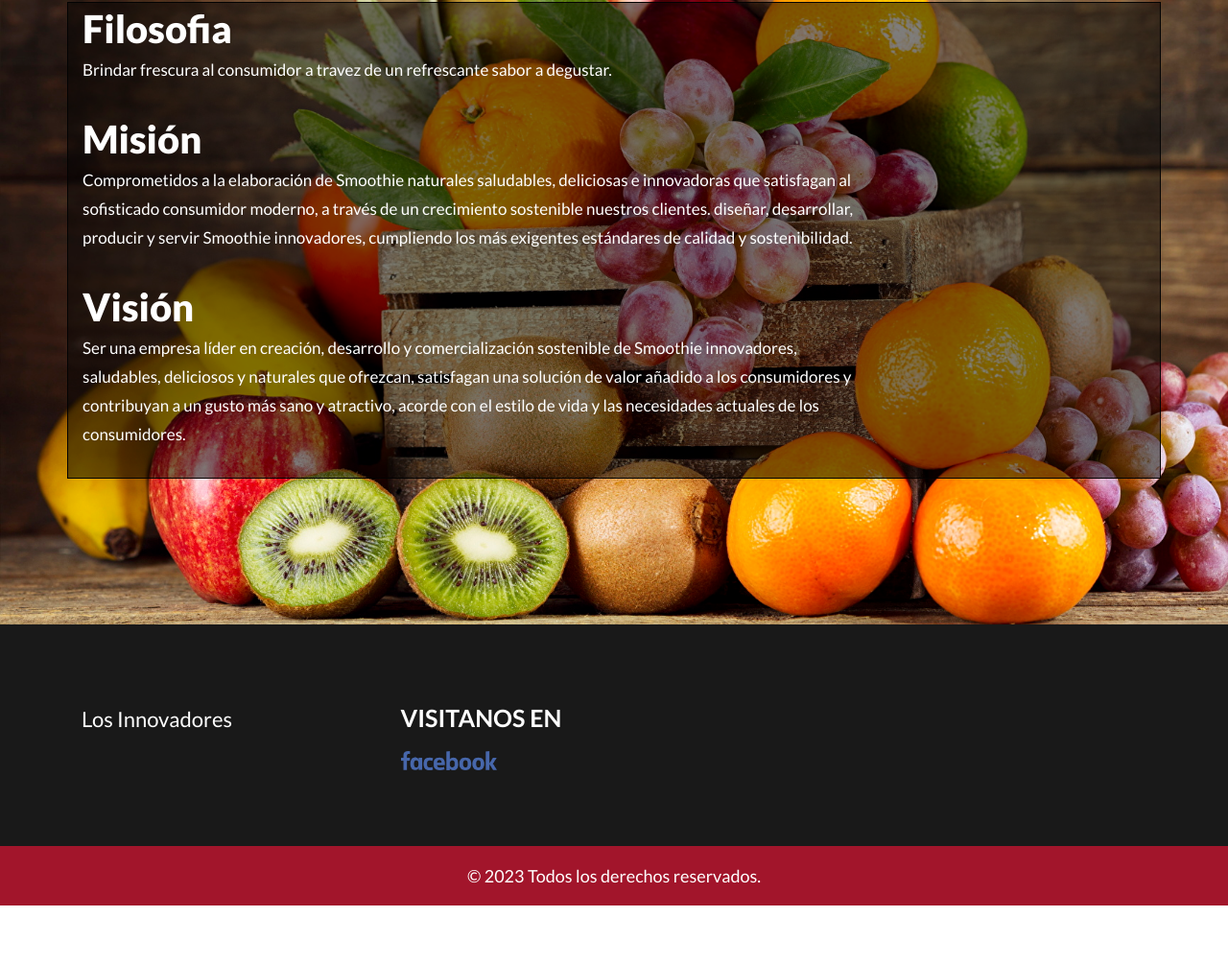
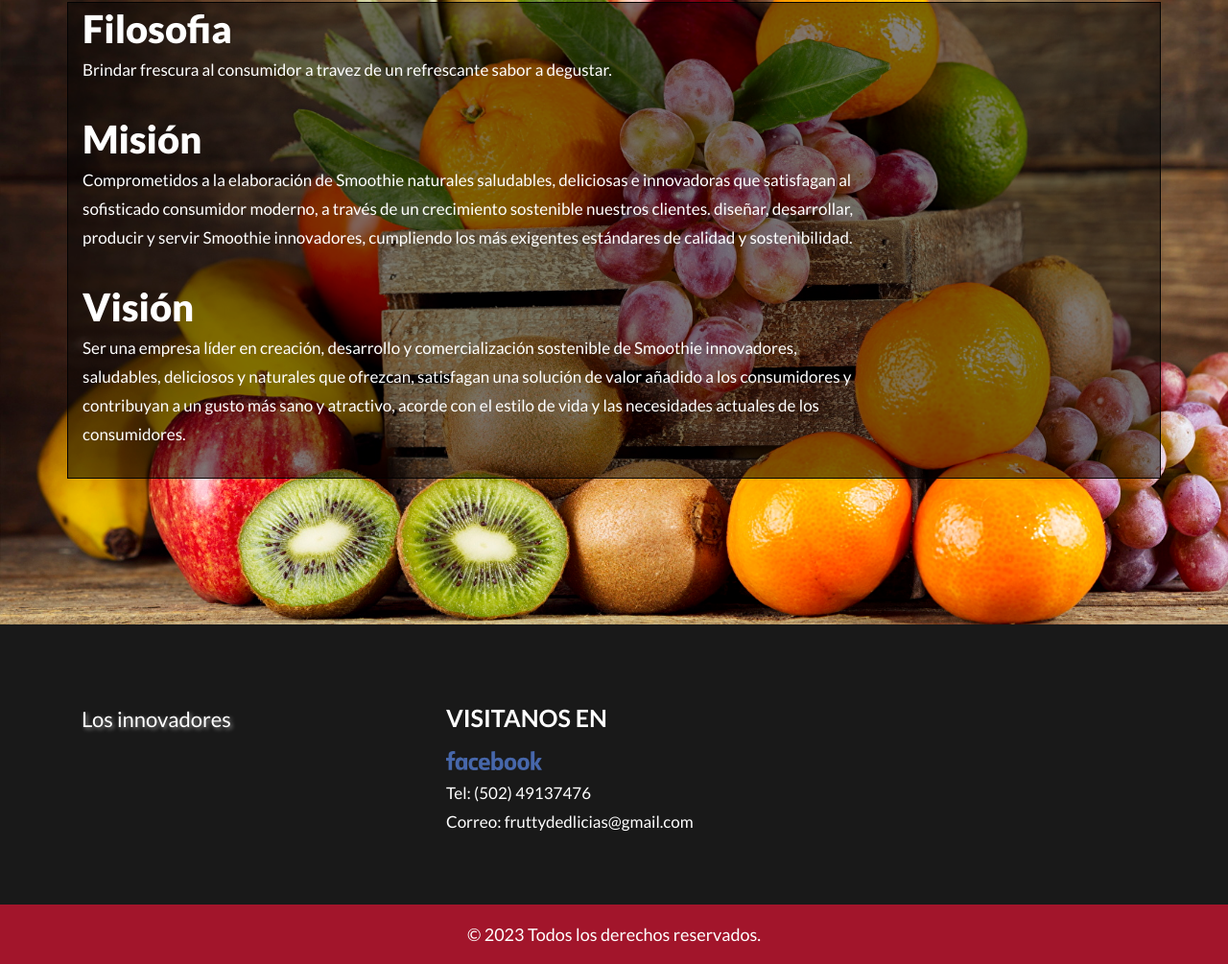
Before and after one commit to roonmorton/NutriFactsTurbito, a plain HTML site: page index.html in a window 1280 px wide. Shown: the part 1227-2232 px from the top of the page at 96% size. Before the commit the page ends 2171 px from the top, so only its background shows below. Drawn offline with nearby package versions, Linux system fonts and the light colour scheme; some packages are replaced by stand-ins of ours.

Commit message:
agrego tel y correo

```diff
--- a/index.html
+++ b/index.html
@@ -9,7 +9,7 @@
    <meta name="viewport" content="width=device-width, initial-scale=1">
    <meta name="viewport" content="initial-scale=1, maximum-scale=1">
    <!-- site metas -->
-   <title>labspa</title>
+   <title>FruttyDelicias</title>
    <meta name="keywords" content="">
    <meta name="description" content="">
    <meta name="author" content="">
@@ -783,17 +783,17 @@
                </div>
             </div>-->
             <div class="row">
-               <div class="col-xl-6 col-md-12">
+               <div class="col-xl-8 col-md-12">
                   <div class="row">
-                     <div class="col-md-7 padd_bottom">
+                     <div class="col-md-6 padd_bottom">
                         <div class="heading3">
                            <!--<a href="#"><img src="images/logo1.png" alt="#" /></a>-->
-                           <h2 style="color: white;">
-                              Los Innovadores
+                           <h2 style="color: white; text-shadow: 2px 2px 4px rgba(255, 255, 255, 0.5);">
+                              Los innovadores
                            </h2>
                         </div>
                      </div>
-                     <div class="col-md-5 padd_bottom padd_bott">
+                     <div class="col-md-6 padd_bottom padd_bott">
                         <div class="heading3">
                            <h3>Visitanos en</h3>
                            <ul class="infometion">
@@ -801,6 +801,12 @@
                                  <a href="https://www.facebook.com/profile.php?id=100091887583902&mibextid=ZbWKwL"target="_blank">
                                     <img src="images/facebook_logo.png" width="100">
                                  </a>
+                                 </li>
+                                 <li>
+                                    <a href="tel:+50249137476">Tel: (502) 49137476</a>
+                                 </li>
+                                 <li>
+                                    <a href="mailto:fruttydedlicias@gmail.com">Correo: fruttydedlicias@gmail.com</a>
                                  </li>
                               <!--<li><a href="#">volutpat mattis</a></li>
                               <li><a href="#">eros.Lorem ipsum dolor</a></li>
@@ -812,7 +818,7 @@
                      </div>
                   </div>
                </div>
-               <div class="col-xl-6 col-md-12">
+               <div class="col-xl-4 col-md-12">
                   <div class="row">
                      <div class="col-md-6 offset-md-1 padd_bottom">
                         <!--<div class="heading3">
```
